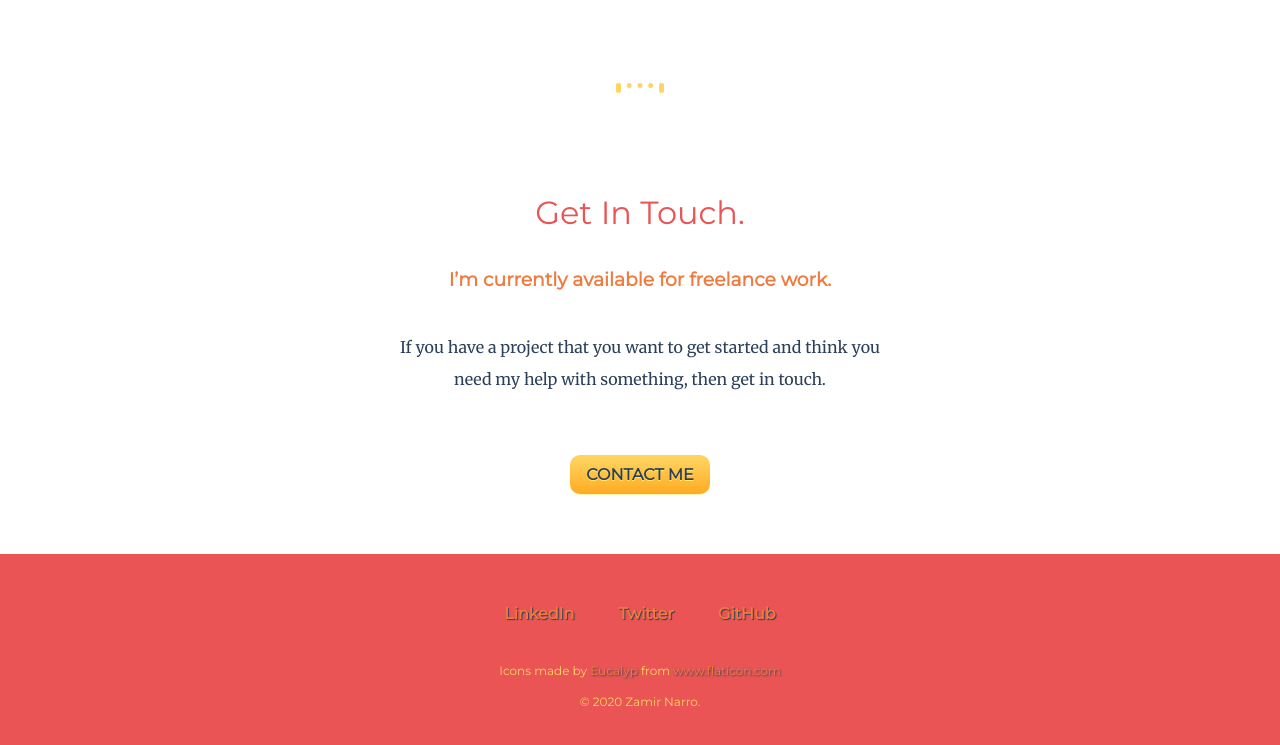
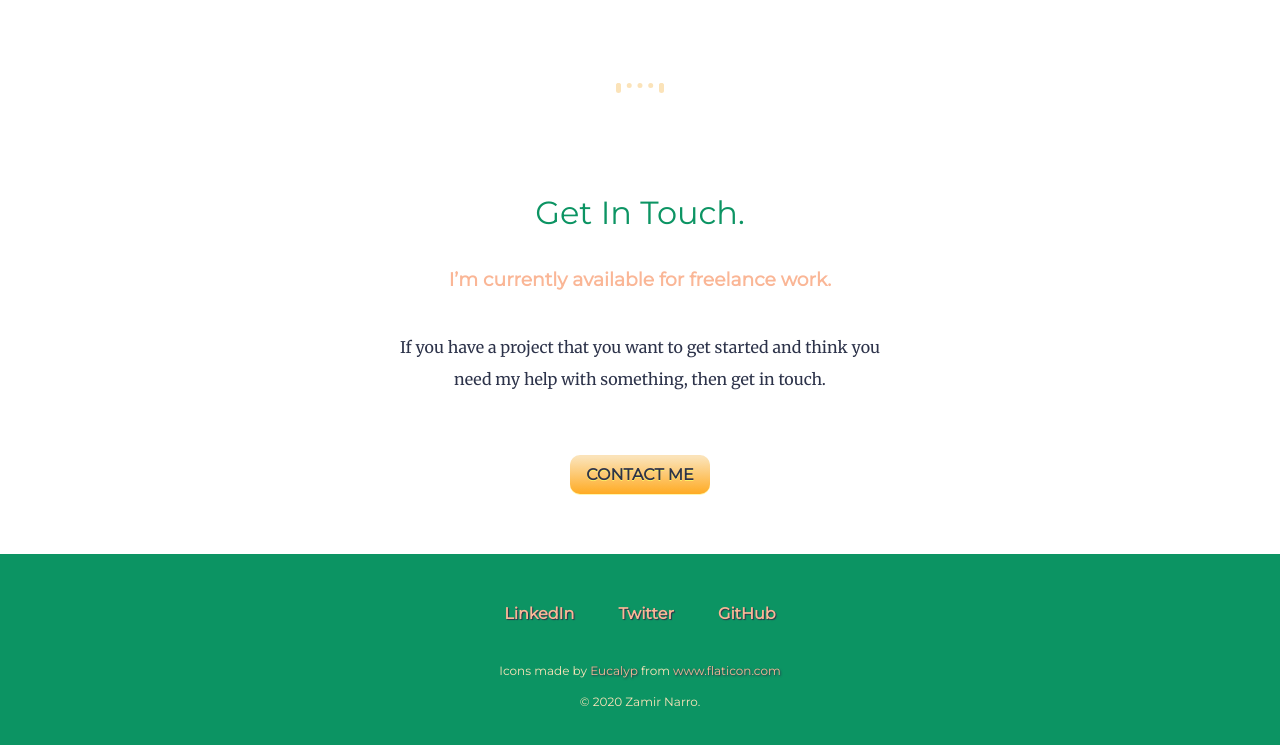
Before and after one commit to DeveLawyer/my-first-website, a plain HTML site: page index.html in a window 1280 px wide. Shown: the part 1739-2484 px from the top of the page. Drawn offline with Linux system fonts and the light colour scheme.

Commit message:
Updated color palette

```diff
--- a/css/style.css
+++ b/css/style.css
@@ -1,5 +1,5 @@
 body {
-  color: #2d4059;
+  color: #2d334a;
   font-family: 'Merriweather', serif;
   font-size: 1rem;
   margin: 0;
@@ -7,14 +7,14 @@ body {
 }
 
 h1 {
-  color: #ea5455;
+  color: #0c9463;
   font-family: 'Pacifico', cursive;
   font-size: 3rem;
   margin: 50px auto 0 auto;
 }
 
 h2 {
-  color: #ea5455;
+  color: #0c9463;
   font-family: 'Montserrat', sans-serif;
   font-size: 2rem;
   font-weight: normal;
@@ -22,7 +22,7 @@ h2 {
 }
 
 h3 {
-  color: #f07b3f;
+  color: #fab696;
   font-family: 'Montserrat', sans-serif;
 }
 
@@ -31,7 +31,7 @@ p {
 }
 
 hr {
-  border: 5px dotted #ffd460;
+  border: 5px dotted #fbe3b9;
   border-bottom: none;
   height: 5px;
   margin: 100px auto;
@@ -40,7 +40,7 @@ hr {
 
 /* TOP CONTAINER */
 .top-container {
-  background-color: #ffd460;
+  background-color: #fbe3b9;
   line-height: 1.5;
   padding-top: 60px;
   position: relative;
@@ -107,12 +107,12 @@ hr {
 /* BUTTON */
 .btn {
   box-shadow: 0px 1px 0px 0px #fff6af;
-  background: linear-gradient(to bottom, #ffd460 5%, #ffab23 100%);
-  background-color: #ffd460;
+  background: linear-gradient(to bottom, #fbe3b9 5%, #ffab23 100%);
+  background-color: #fbe3b9;
   border-radius: 10px;
   display: inline-block;
   cursor: pointer;
-  color: #2d4059;
+  color: #2d334a;
   font-family: 'Montserrat', sans-serif;
   font-size: 16px;
   font-weight: bold;
@@ -124,7 +124,7 @@ hr {
 .btn:hover {
   background: linear-gradient(to bottom, #ffab23 5%, #ffec64 100%);
   background-color: #ffab23;
-  color: #2d4059;
+  color: #2d334a;
 }
 
 .btn:active {
@@ -134,17 +134,17 @@ hr {
 
 /* BOTTOM-CONTAINER */
 .bottom-container {
-  background-color: #ea5455;
+  background-color: #0c9463;
   font-family: 'Montserrat', sans-serif;
   padding: 50px 0 20px;
 }
 
 .footer-link {
-  color: #f07b3f;
+  color: #fab696;
   font-weight: bold;
   margin: 10px 20px;
   text-decoration: none;
-  text-shadow: 1px 1px 1px #2d4059;
+  text-shadow: 1px 1px 1px #2d334a;
 }
 
 a:hover {
@@ -152,7 +152,7 @@ a:hover {
 }
 
 .copyright {
-  color: #ffd460;
+  color: #fbe3b9;
   font-size: 0.75rem;
 }
 
@@ -161,7 +161,7 @@ div.copyright {
 }
 
 .credit {
-  color: #f07b3f;
+  color: #fab696;
   text-decoration: none;
-  text-shadow: 1px 1px 2px #2d4059;
+  text-shadow: 1px 1px 2px #2d334a;
 }
```
